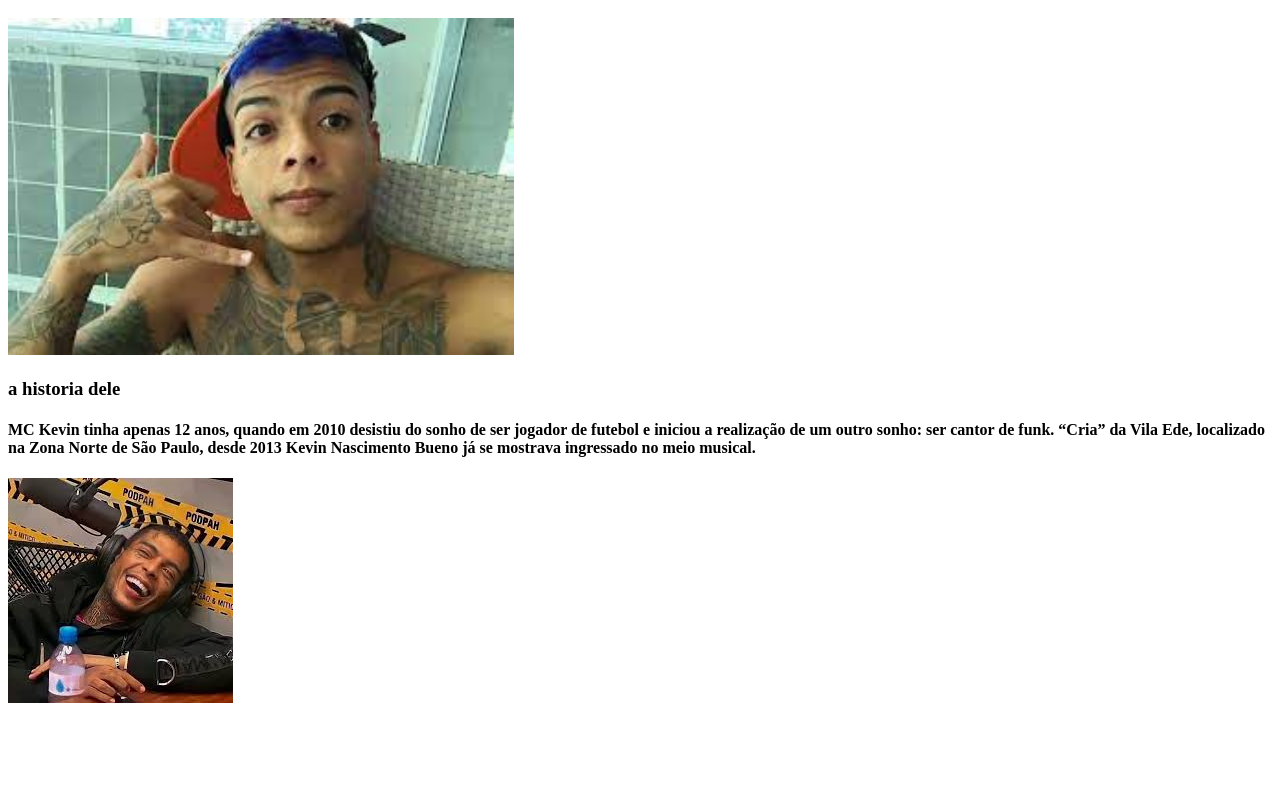
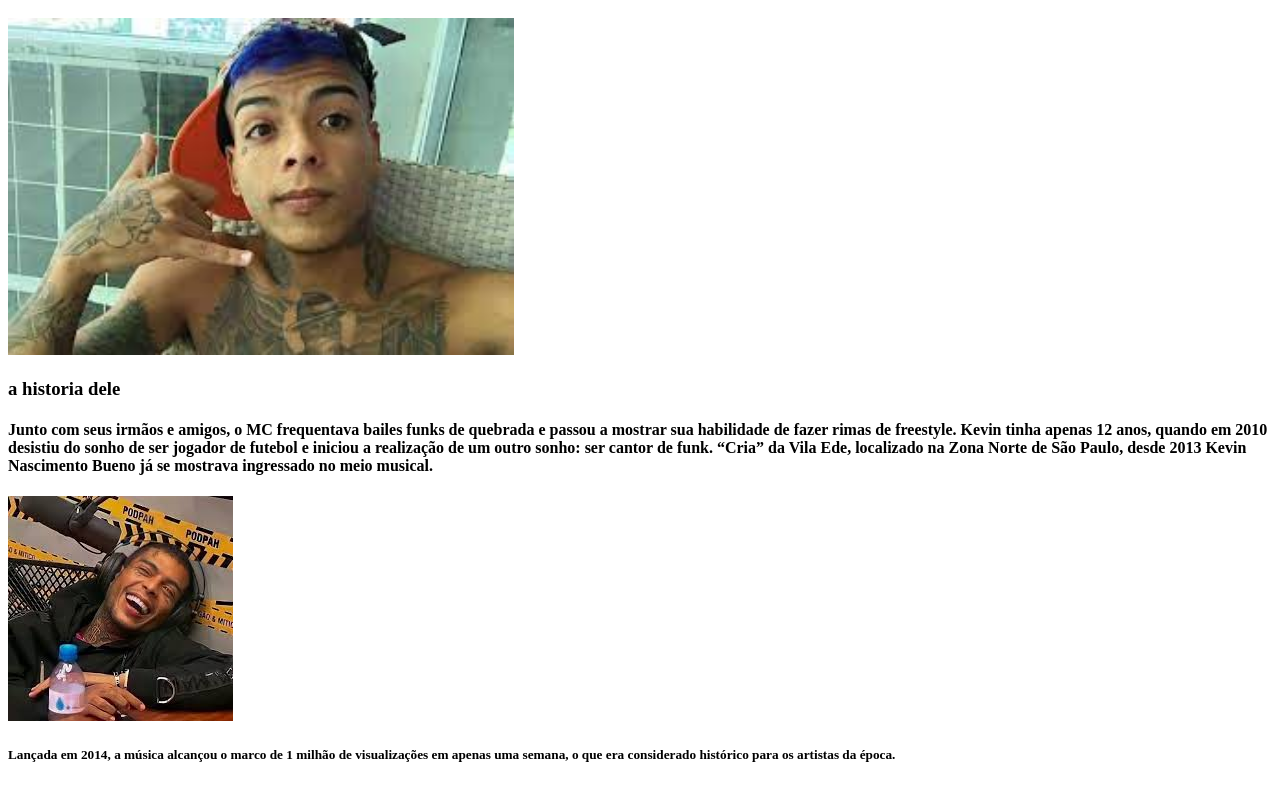
Before and after one commit to lunarinha/avaliacao-1, a plain HTML site: page index.html in a window 1280 px wide. Shown: the part 123-908 px from the top of the page. Before the commit the page ends 838 px from the top, so only its background shows below. Drawn offline with Linux system fonts and the light colour scheme.

Commit message:
melhorando

```diff
--- a/index.html
+++ b/index.html
@@ -12,11 +12,16 @@
     <h2></h2>
     <img id="kevin" src="images.jpeg">
     <h3>a historia dele</h3>
-    <h4>MC Kevin tinha apenas 12 anos, quando em 2010 desistiu do sonho de ser jogador de futebol
+    <h4>Junto com seus irmãos e amigos, o MC frequentava bailes funks de quebrada
+         e passou a mostrar sua habilidade de fazer rimas de freestyle.
+          Kevin tinha apenas 12 anos, quando em 2010 desistiu do sonho de ser jogador
+           de futebol
          e iniciou a realização de um outro sonho: ser cantor de funk.
         “Cria” da Vila Ede, localizado na Zona Norte de São Paulo, desde 2013 Kevin
         Nascimento Bueno já se mostrava ingressado no meio musical.
         </h4>
     <img id= ele é ele src="images (2).jpeg">
+    <h5>Lançada em 2014, a música alcançou o marco de 1 milhão de visualizações
+         em apenas uma semana, o que era considerado histórico para os artistas da época. </h5>
 </body>
 </html>
```
Also changed, not shown: style.css (line endings or trailing spaces).
